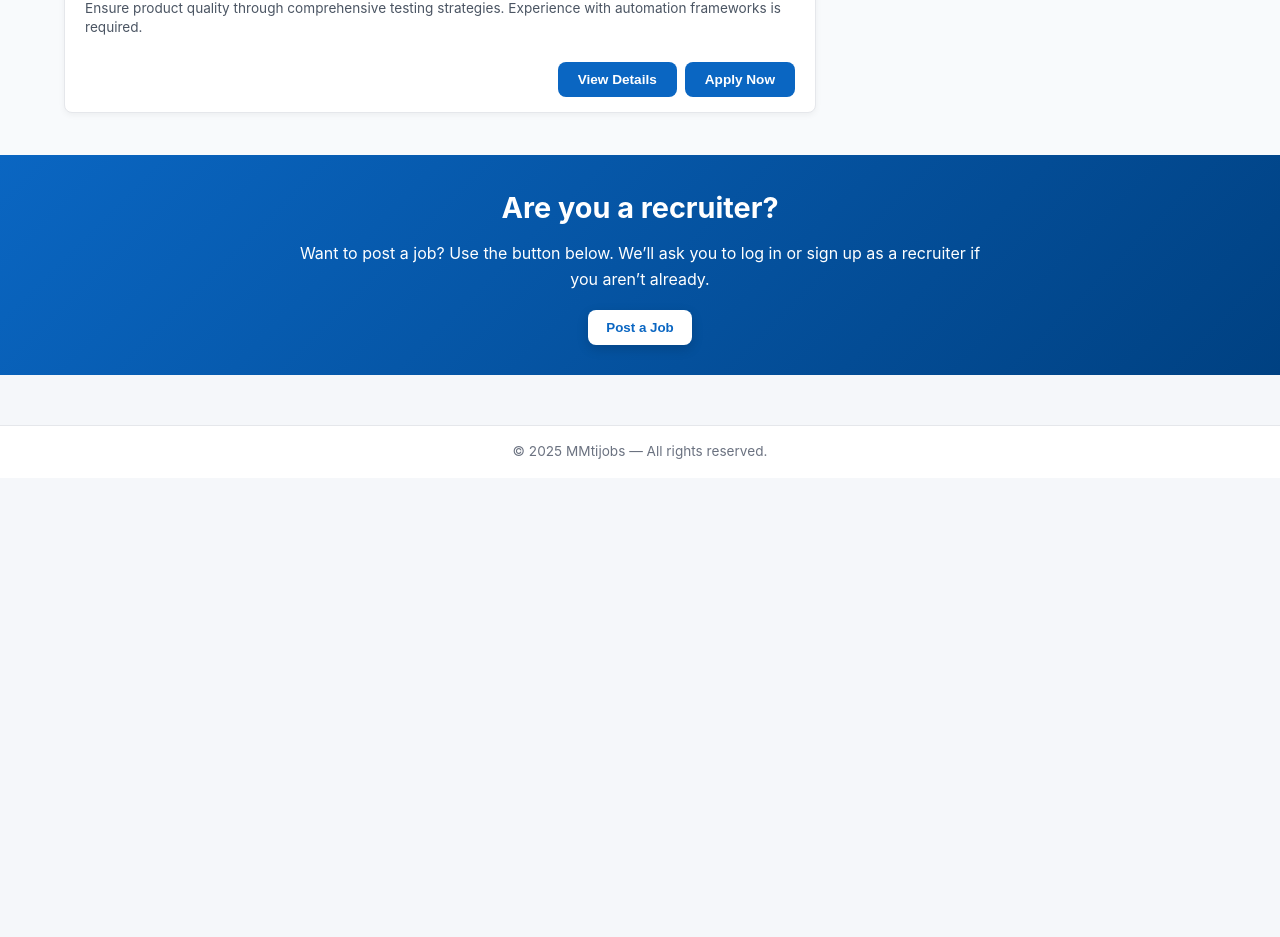
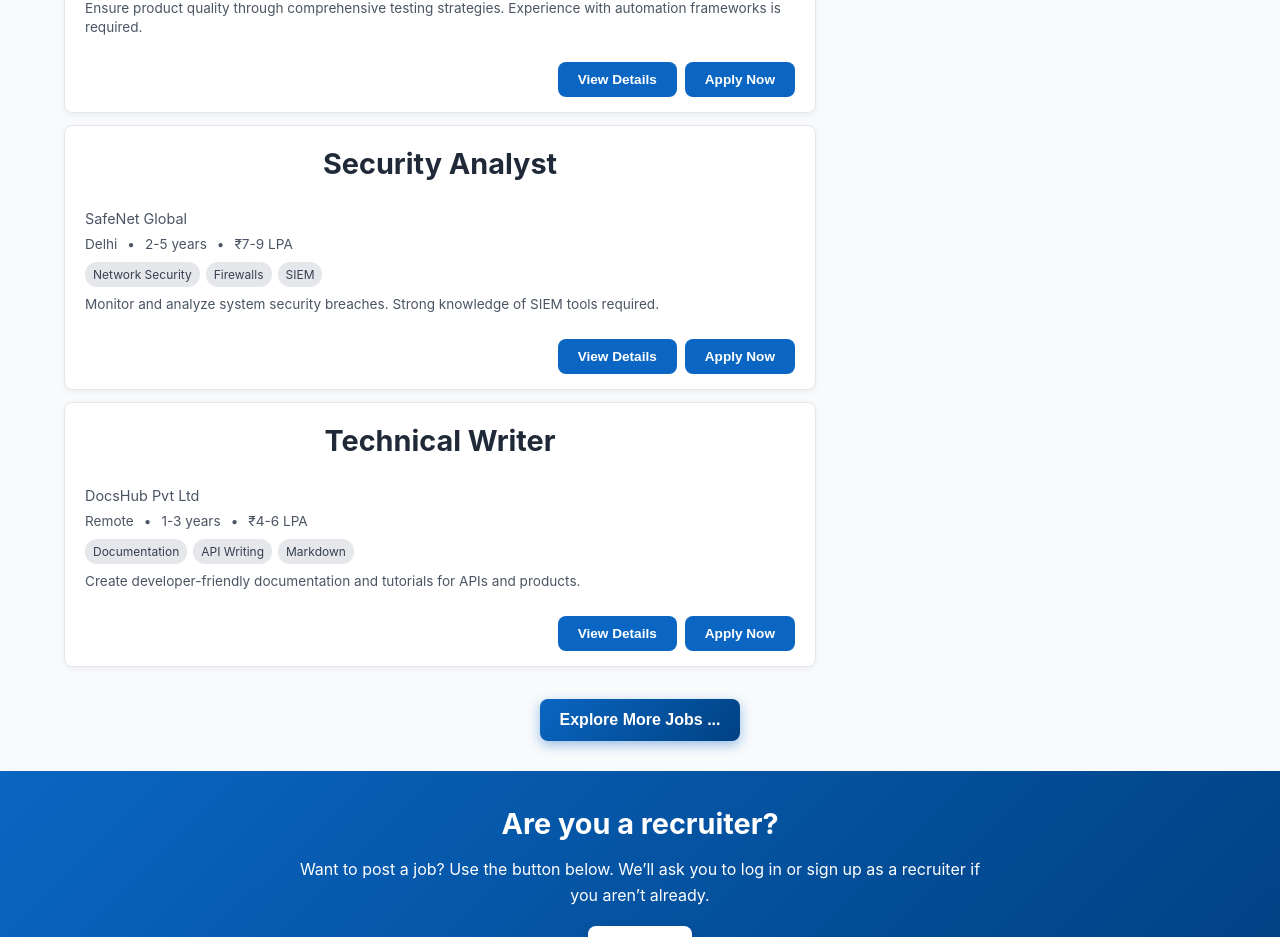
Before and after one commit to sanidhyarc200/Mmtijobs, a React (Vite) app: page / in a window 1280 px wide. Shown: the part 2800-3737 px from the top of the page. Before the commit the page ends 3278 px from the top, so only its background shows below. Built offline with nearby package versions, Linux system fonts and the light colour scheme.

Commit message:
explore more jobs on landing page and search fix on jobs page

```diff
--- a/src/pages/JobsPage.jsx
+++ b/src/pages/JobsPage.jsx
@@ -137,11 +137,17 @@ export default function JobsPage() {
       const match = String(s).match(/\d+(\.\d+)?/);
       return match ? parseFloat(match[0]) : 0;
     };
+    const normalize = (str) =>
+      str.toLowerCase()
+         .replace(/[-_]+/g, " ")
+         .replace(/\s+/g, " ")
+         .trim();
 
     return jobs.filter((job) => {
       const { title, location, experience, salary } = filters;
 
-      const okTitle = !title || job.title.toLowerCase().includes(title.toLowerCase());
+      const okTitle = !title || normalize(job.title).includes(normalize(title))
+        || normalize(title).split(" ").every(word => normalize(job.title).includes(word));
       const okLocation = !location || job.location.toLowerCase().includes(location.toLowerCase());
 
       // normalize experience tokens
--- a/src/pages/LandingPage.jsx
+++ b/src/pages/LandingPage.jsx
@@ -89,6 +89,27 @@ const defaultJobs = [
     tags: ['Selenium', 'Jest', 'Automation'],
     description: 'Ensure product quality through comprehensive testing strategies. Experience with automation frameworks is required.',
   },
+  {
+    id: 9,
+    title: 'Security Analyst',
+    company: 'SafeNet Global',
+    location: 'Delhi',
+    experience: '2-5 years',
+    salary: '₹7-9 LPA',
+    tags: ['Network Security', 'Firewalls', 'SIEM'],
+    description: 'Monitor and analyze system security breaches. Strong knowledge of SIEM tools required.',
+  },
+  {
+    id: 10,
+    title: 'Technical Writer',
+    company: 'DocsHub Pvt Ltd',
+    location: 'Remote',
+    experience: '1-3 years',
+    salary: '₹4-6 LPA',
+    tags: ['Documentation', 'API Writing', 'Markdown'],
+    description: 'Create developer-friendly documentation and tutorials for APIs and products.',
+  },
+
 ];
 
 export default function LandingPage() {
@@ -481,6 +502,25 @@ export default function LandingPage() {
             </div>
           )}
         </div>
+        {/* Explore More Jobs button (students only) */}
+        {currentUser?.userType !== 'recruiter' && (
+          <div style={{ textAlign: 'center', marginTop: 20 }}>
+            <button
+              className="search-button"
+              onClick={() => {
+                if (!currentUser) {
+                  setPendingJob(null);
+                  setRequireRecruiter(false);
+                  setShowAuthPrompt(true);
+                } else if (currentUser.userType === 'candidate') {
+                  navigate('/jobs');
+                }
+              }}
+            >
+              Explore More Jobs ...
+            </button>
+          </div>
+        )}
       </section>
 
       {/* Recruiter Section */}
```
